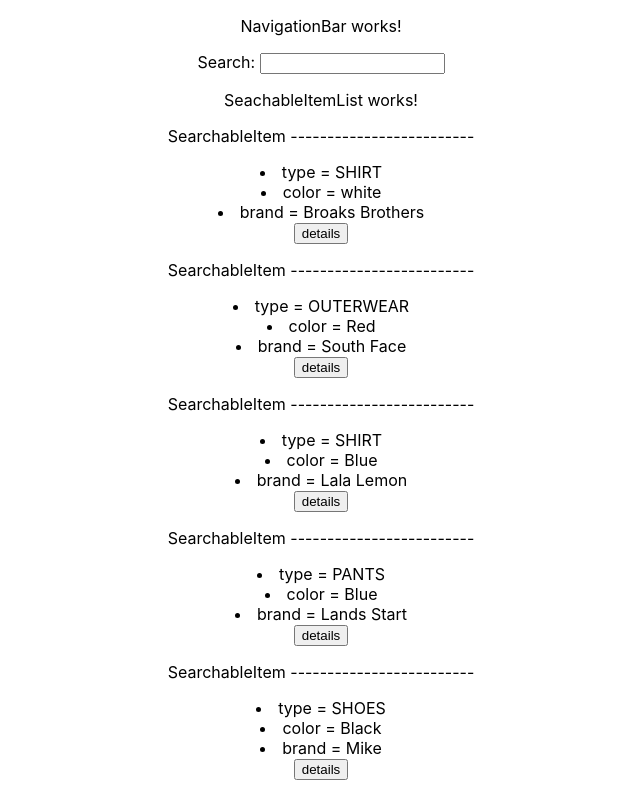
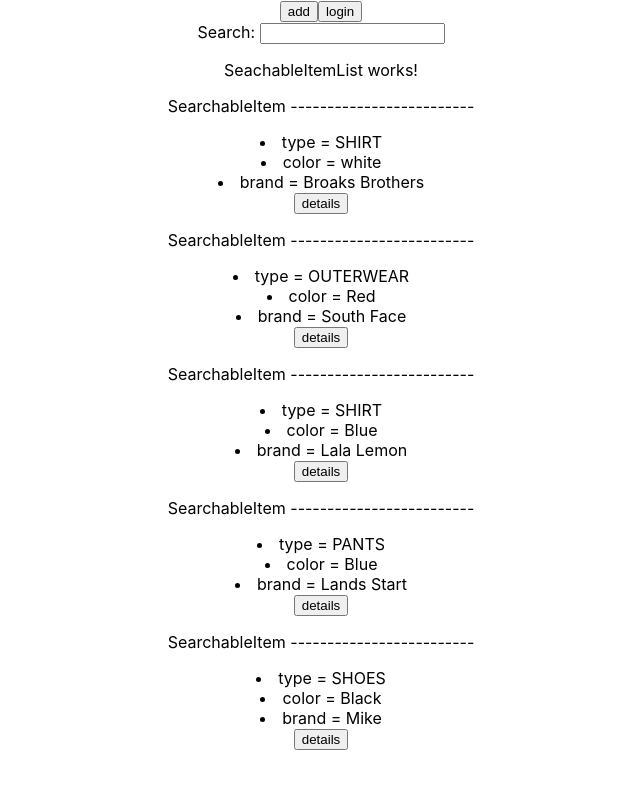
Before and after one commit to CornerCaseSolutions/ccs-inventory-management-ui, a React (Create React App) app: page / in a window 1280 px wide. Shown: the whole page, without its empty margins (319-959 px from the left). Built offline with nearby package versions, Linux system fonts and the light colour scheme.

Commit message:
CCS-43 basic nav bar components

```diff
--- a/src/components/NavigationBar.js
+++ b/src/components/NavigationBar.js
@@ -1,7 +1,8 @@
 export default function NavigationBar() {
     return(
         <div>
-            <p>NavigationBar works!</p>
+            <button>add</button>
+            <button>login</button>
         </div>
     );
 }
```
